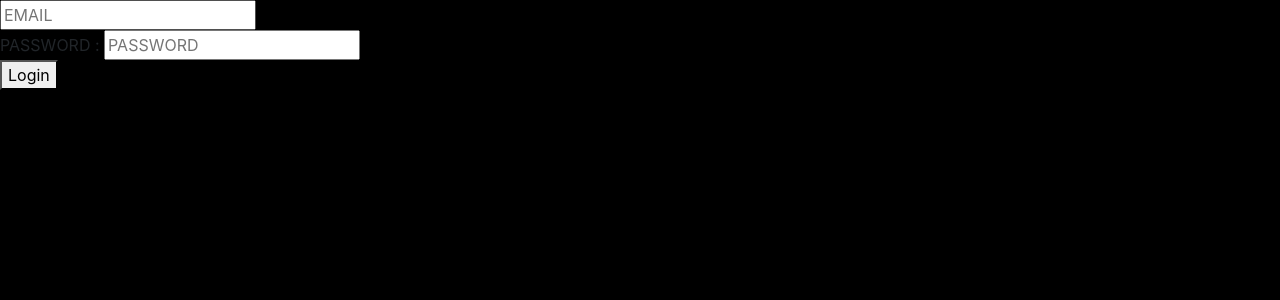
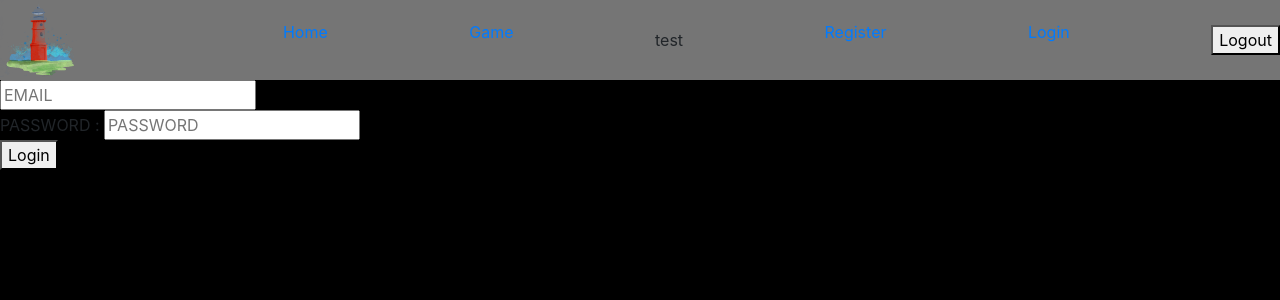
Before and after one commit to mikyYun/lighthouse_town, a React (Create React App) app in the folder coding_buddy/: page /login in a window 1280 px wide. Shown: the top 300 px of the page. Built offline with nearby package versions, Linux system fonts and the light colour scheme; no server answers.

Commit message:
only game page has cookies

```diff
--- a/coding_buddy/src/App.css
+++ b/coding_buddy/src/App.css
@@ -1,6 +1,9 @@
 .logo_img{
   width: 5rem;
   height: 5rem;
+  position: fixed;
+  left: 0;
+  top: 0%;
 }
 /* canvas {
   width: 100%;
@@ -17,7 +20,17 @@
 }
 .div_canvas {
   position: absolute;
+  z-index: -100;
   top: 10rem;
   width: 100%;
   height: 50vh;
 }
+.navigation{
+  display: flex;
+  justify-content: space-between;
+  /* flex-direction: column; */
+  align-items: center;
+  background-color: rgb(117, 117, 117);
+  height: 5rem;
+  width: 100%;
+}
--- a/coding_buddy/src/components/Canvas.jsx
+++ b/coding_buddy/src/components/Canvas.jsx
@@ -7,11 +7,13 @@ const Canvas = (props) => {
   const canvasRef = useRef(null)
 
   useEffect(() => {
+    // 얘는 어디에 쓰일까
     const canvas = canvasRef.current
 
   } , [])
 
   useEffect(() => {
+    // canvas, ctx only in this useEffect
   const canvas = document.querySelector('canvas');
   const ctx = canvas.getContext('2d')
   canvas.width = 1024;
--- a/coding_buddy/src/components/Game.jsx
+++ b/coding_buddy/src/components/Game.jsx
@@ -1,9 +1,14 @@
 import React from "react";
 import Canvas from './Canvas'
 import './Game.scss'
+import Navbar from "./Navbar";
+
 
 export default function Game() {
   return(
+    <>
+    <Navbar />
     <Canvas />
+    </>
   )
 }
--- a/coding_buddy/src/components/Login.jsx
+++ b/coding_buddy/src/components/Login.jsx
@@ -2,6 +2,7 @@ import { useState } from "react";
 import Cookies from "universal-cookie";
 import { loginHandler } from "./helper/registrationChecker";
 import { Routes, Route } from "react-router-dom";
+import Navbar from "./Navbar";
 
 
 export default function Login() {
@@ -12,6 +13,7 @@ export default function Login() {
 
   return (
     <>
+      <Navbar />
       <form id="form_login" action="/game" method="GET"  runat="server">
       {/* onSubmit={(e) => e.preventDefault()} */}
         <input
@@ -52,7 +54,7 @@ export default function Login() {
               console.log("got response", userDataForCookies);
               console.log("setting cookies");
               cookies.set("email", userEmail);
-              cookies.set("password", userPassword);
+              // cookies.set("password", userPassword);
 
               // socket.emit("LOGIN", { userData }).catch(err => console.log(err))
               // <Redirect to="/game" />;
--- a/coding_buddy/src/components/Navbar.jsx
+++ b/coding_buddy/src/components/Navbar.jsx
@@ -1,59 +1,68 @@
-import React from "react";
+import React, { useEffect, useState } from "react";
 import { BrowserRouter, Route, Link } from "react-router-dom";
 import Cookies from "universal-cookie";
 const logo = require("../img/lighthouse.png");
 
+let clearCookie = false;
 function Navbar() {
+  // const [history, setHistory] = useState();
   const cookies = new Cookies();
   const currentCookie = Object.keys(cookies.getAll());
-
-  // 쿠키 삭제 테스트
-  // 키 업 => 쿠키 삭제
-
+  if (clearCookie) {
+    console.log("clear cookies");
+    currentCookie.forEach((each) => {
+      cookies.remove(each, { path: "/" });
+    });
+    clearCookie = !clearCookie;
+  }
   return (
-    <nav>
-      <div className="nav_logo">
-        <Link to="/">
+    <nav className="navigation">
+      <Link to="/" onClick={() => (clearCookie = true)}>
         <img className="logo_img" src={logo} alt="Lighthouse"></img>
       </Link>
-      </div>
-      <div>
       <a href="djsaf.facebook.sdfkajle"></a>
       <p className="nav_home">
-          <Link to="/">Home</Link>
+        <Link to="/" onClick={() => (clearCookie = true)}>
+          Home
+        </Link>
       </p>
-        <p className="nav_sockets">
+      {/* <p className="nav_sockets">
           <Link to="/sockets">Sockets</Link>
-        </p>
+        </p> */}
       <p className="nav_game">
         <Link to="/game">Game</Link>
       </p>
+      {true ? "test" : "no"}
       <p className="nav_register">
-          <Link to="/register">Register</Link>
+        <Link to="/register" onClick={() => (clearCookie = true)}>
+          Register
+        </Link>
       </p>
       <p className="nav_login">
-          <Link to="/login">Login</Link>
+        <Link to="/login" onClick={() => (clearCookie = true)}>
+          Login
+        </Link>
       </p>
       {/* <p className="nav_logout"> */}
       <form method="get" action="/">
-            <button onClick={() => {
+        <button
+          onClick={() => {
             // 원하는 유저 쿠키만 삭제 : currentCookies[index]
             // 모든 쿠키 오브젝트로 받기
             console.log(cookies.getAll());
             // 모든 쿠키 삭제 // 서버에서도 삭제
-              currentCookie.forEach(each => {
-                console.log(each)
+            currentCookie.forEach((each) => {
+              console.log(each);
               // 쿠키 삭제 syntax
               // remove(targetName, {(optional..)})
-                cookies.remove(each, {path: "/"})
+              cookies.remove(each, { path: "/" });
               // 그리고 서버에 알리기
-              })
-            }}>
+            });
+          }}
+        >
           Logout
         </button>
       </form>
-        {/* </p> */}
-      </div>
     </nav>
   );
 }
--- a/coding_buddy/src/components/Register.jsx
+++ b/coding_buddy/src/components/Register.jsx
@@ -1,11 +1,13 @@
 import React from "react";
 import { registrationChecker } from "./helper/registrationChecker";
 import DrawCanvas from "./three/three-scene";
+import Navbar from "./Navbar";
 
 
 export default function Register() {
   return (
     <div className="div_relative">
+      <Navbar />
       <form action="/game" method="GET" id="form_registration">
         EMAIL :{" "}
         <input
```
Also changed, not shown: coding_buddy/src/App.js (+3 -11 lines). Lines whose indentation alone changed are shown as unchanged.
